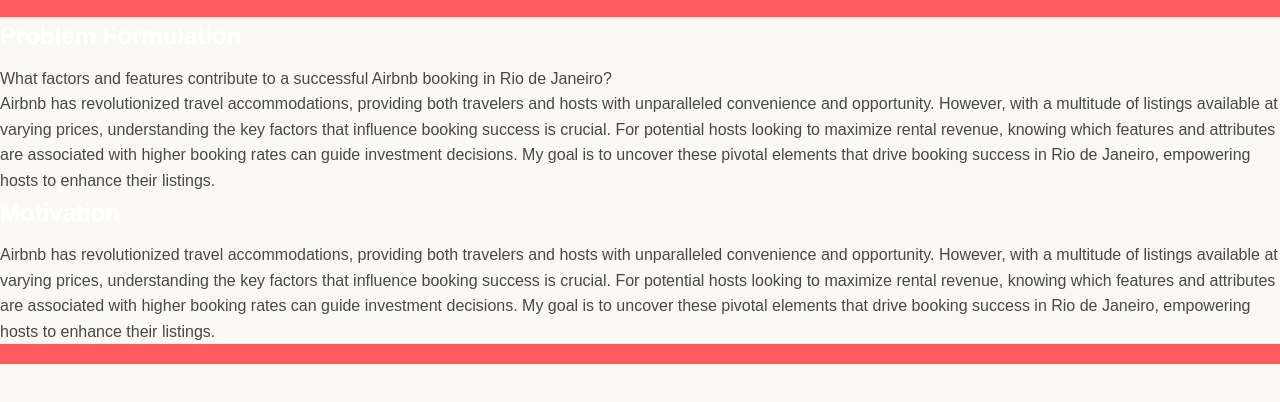
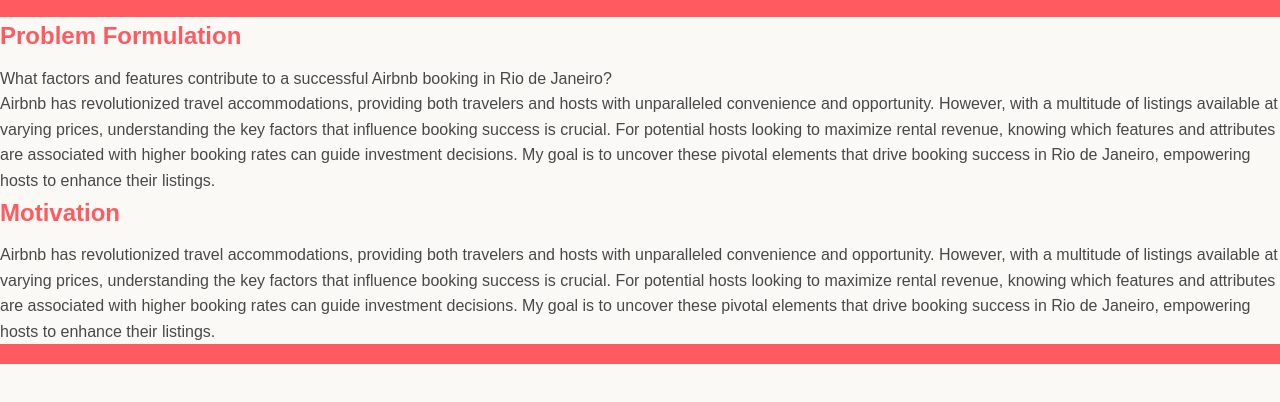
Before and after one commit to mishzaharieva/Airbnb_Project, a plain HTML site: page index.html in a window 1280 px wide. Shown: the part 64-466 px from the top of the page. Drawn offline with Linux system fonts and the light colour scheme.

Commit message:
Update styles.css

```diff
--- a/css/styles.css
+++ b/css/styles.css
@@ -21,9 +21,13 @@ header, footer {
     text-align: center;
 }
 
-/* Heading styles */
-h1, h2, h3 {
+h1 {
     color: #FFFFFF; /* white */
+    margin-bottom: 10px;
+}
+
+h2, h3 {
+    color: #FF5A5F; /* primary color */
     margin-bottom: 10px;
 }
 
```
